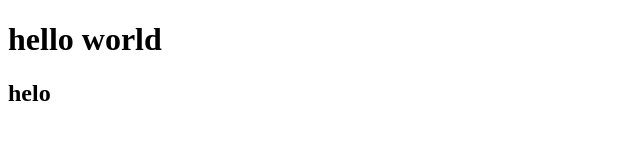
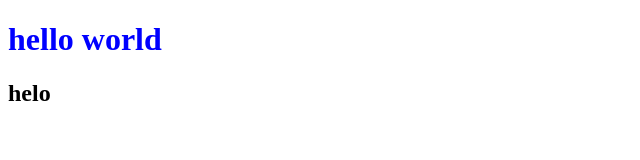
Before and after one commit to NuSinhThanhLich/demo, a plain HTML site: page hello.html in a window 1280 px wide. Shown: the whole page, without its empty margins (0-640 px from the left). Drawn offline with Linux system fonts and the light colour scheme.

Commit message:
add style

```diff
--- a/hello.html
+++ b/hello.html
@@ -8,7 +8,7 @@
     </head>
 
     <body>
-        <h1>hello world</h1>
+        <h1 style = "color: blue">hello world</h1>
         <h2> helo </h2>
     </body>
 </html>
```
